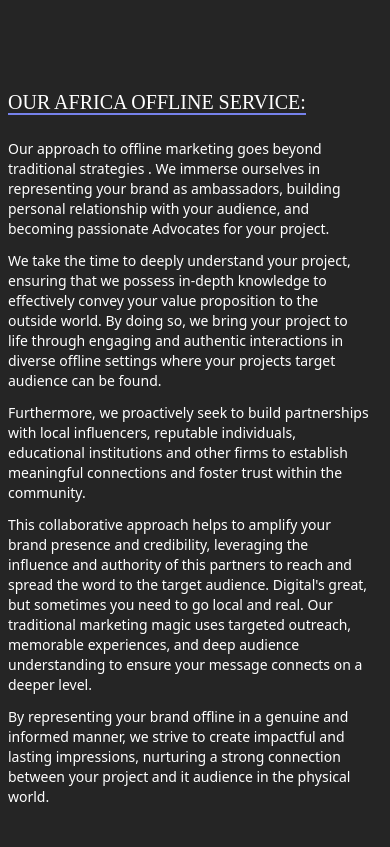
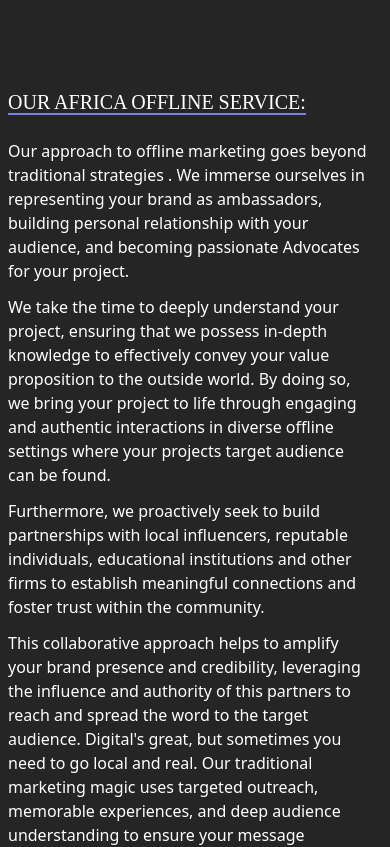
Before and after one commit to Giwa-ThankGod/Nexusphere, a React (Vite) app: page /services in a window 390 px wide. Shown: the part 7160-8007 px from the top of the page. Built offline with nearby package versions, Linux system fonts and the light colour scheme.

Commit message:
changes made

```diff
--- a/src/pages/Home/Content.jsx
+++ b/src/pages/Home/Content.jsx
@@ -8,10 +8,12 @@ import HEROMAGE from "../../assets/HEROMAGE.png";
 import box from "../../assets/box.png";
 import LooperGroup from "../../assets/LooperGroup.png";
 import Bitcoin from "../../assets/BTC.png";
-import BNB from "../../assets/BNB.png";
-import eth from "../../assets/ETH.png";
-import Dorge from "../../assets/DOGE.png";
-import upArrow from "../../assets/VectorA.png";
+import pinkcircle from "../../assets/pinkcircle.png";
+import arrow_forward_ios from "../../assets/arrow_forward_ios.png";
+// import BNB from "../../assets/BNB.png";
+// import eth from "../../assets/ETH.png";
+// import Dorge from "../../assets/DOGE.png";
+// import upArrow from "../../assets/VectorA.png";
 import downArrow from "../../assets/VectorB.png";
 import youtubeT from "../../assets/youtubeT.png";
 import Frame1 from "../../assets/Frame1.png";
@@ -159,7 +161,7 @@ const Content = () => {
           </motion.div>
           <div id="tradePrice" className="absolute bottom-10 w-full">
             {/* <!-- TradingView Widget BEGIN --> */}
-              <TradingViewTickerTape />
+            <TradingViewTickerTape />
             {/* <!-- TradingView Widget END --> */}
           </div>
         </div>
@@ -348,7 +350,7 @@ const Content = () => {
           ))}
         </div>
       </div>
-      {/* <div
+      <div
         className="relative nav"
         style={{ background: "rgb(26 26 26)", zIndex: "-2", left: "0px" }}
       >
@@ -359,11 +361,11 @@ const Content = () => {
           className="absolute b"
           // style={{ height: "1328px" }}
         />
-        <p className="text-white lg:pt-80 pt-20 text-center lg:text-4xl text-2xl">
+        {/* <p className="text-white lg:pt-80 pt-20 pb-24 text-center lg:text-4xl text-2xl">
           Projects we’ve worked on
-        </p>
-        <div className=" pt-24">
-          <div className="grid lg:grid-cols-3 place-items-center lg:px-36">
+        </p> */}
+        <div className="">
+          {/* <div className="grid lg:grid-cols-3 place-items-center lg:px-36">
             {companies.map((val, i) => (
               <div
                 className={`${i == 2 || i == 5 ? "" : "borderRight"} ${
@@ -390,7 +392,7 @@ const Content = () => {
                 </motion.div>{" "}
               </div>
             ))}
-          </div>
+          </div> */}
           <div className="projects">
             <motion.div
               className="flex flex-col items-center"
@@ -419,7 +421,7 @@ const Content = () => {
             </div>
           </div>{" "}
         </div>{" "}
-      </div> */}
+      </div>
       <Gradient />
       {/* <div className="nav pb-28 relative">
         <img
--- a/src/pages/Service/Content.jsx
+++ b/src/pages/Service/Content.jsx
@@ -177,13 +177,13 @@ const Content = () => {
                 OUR AFRICA OFFLINE SERVICE:
               </span>
             </p>
-            <p className="pb-3 text-white lg:text-base text-sm">
+            <p className="pb-3 text-white lg:text-base">
               Our approach to offline marketing goes beyond traditional
               strategies . We immerse ourselves in representing your brand as
               ambassadors, building personal relationship with your audience,
               and becoming passionate Advocates for your project.
             </p>
-            <p className="pb-3 text-white lg:text-base text-sm">
+            <p className="pb-3 text-white lg:text-base">
               We take the time to deeply understand your project, ensuring that
               we possess in-depth knowledge to effectively convey your value
               proposition to the outside world. By doing so, we bring your
@@ -191,13 +191,13 @@ const Content = () => {
               diverse offline settings where your projects target audience can
               be found.
             </p>
-            <p className="pb-3 text-white lg:text-base text-sm">
+            <p className="pb-3 text-white lg:text-base">
               Furthermore, we proactively seek to build partnerships with local
               influencers, reputable individuals, educational institutions and
               other firms to establish meaningful connections and foster trust
               within the community.
             </p>
-            <p className="pb-3 text-white lg:text-base text-sm">
+            <p className="pb-3 text-white lg:text-base">
               This collaborative approach helps to amplify your brand presence
               and credibility, leveraging the influence and authority of this
               partners to reach and spread the word to the target audience.
@@ -206,7 +206,7 @@ const Content = () => {
               experiences, and deep audience understanding to ensure your
               message connects on a deeper level.
             </p>
-            <p className="pb-3 text-white lg:text-base text-sm">
+            <p className="pb-3 text-white lg:text-base">
               By representing your brand offline in a genuine and informed
               manner, we strive to create impactful and lasting impressions,
               nurturing a strong connection between your project and it audience
```
